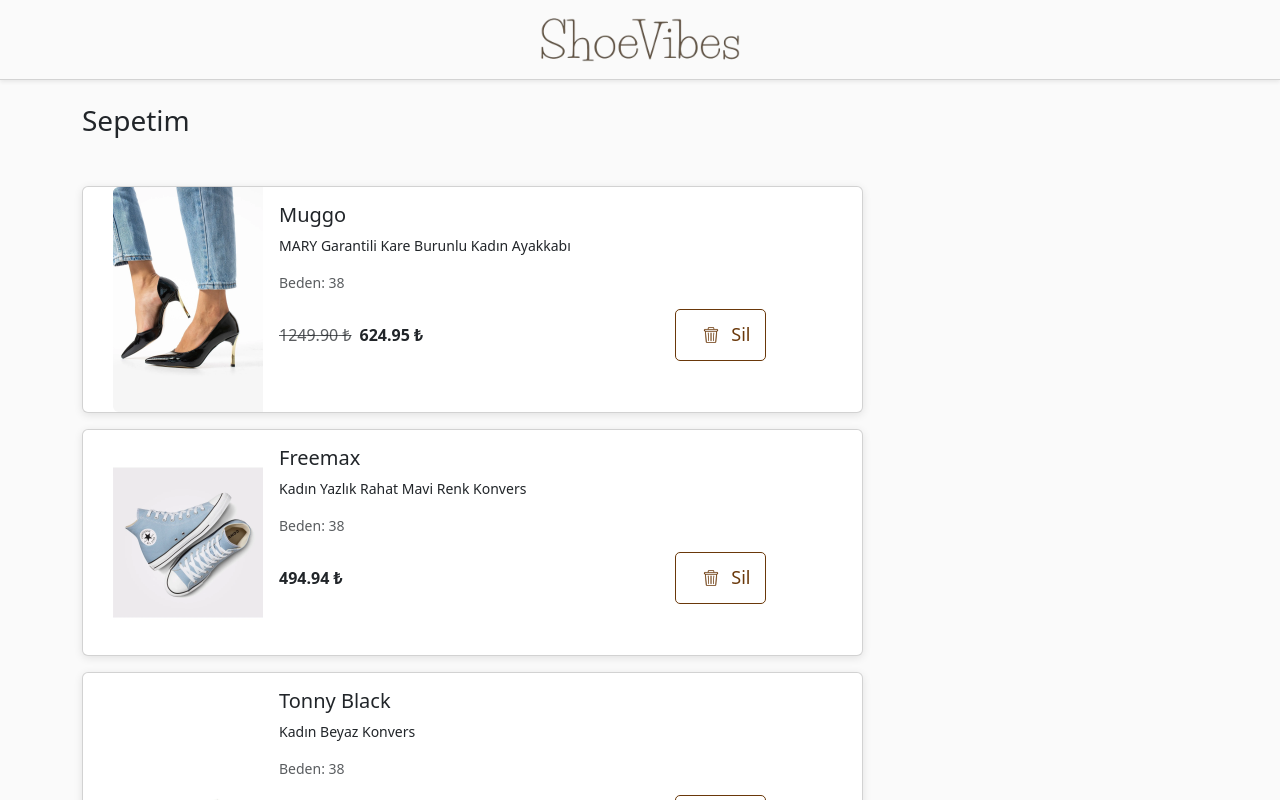
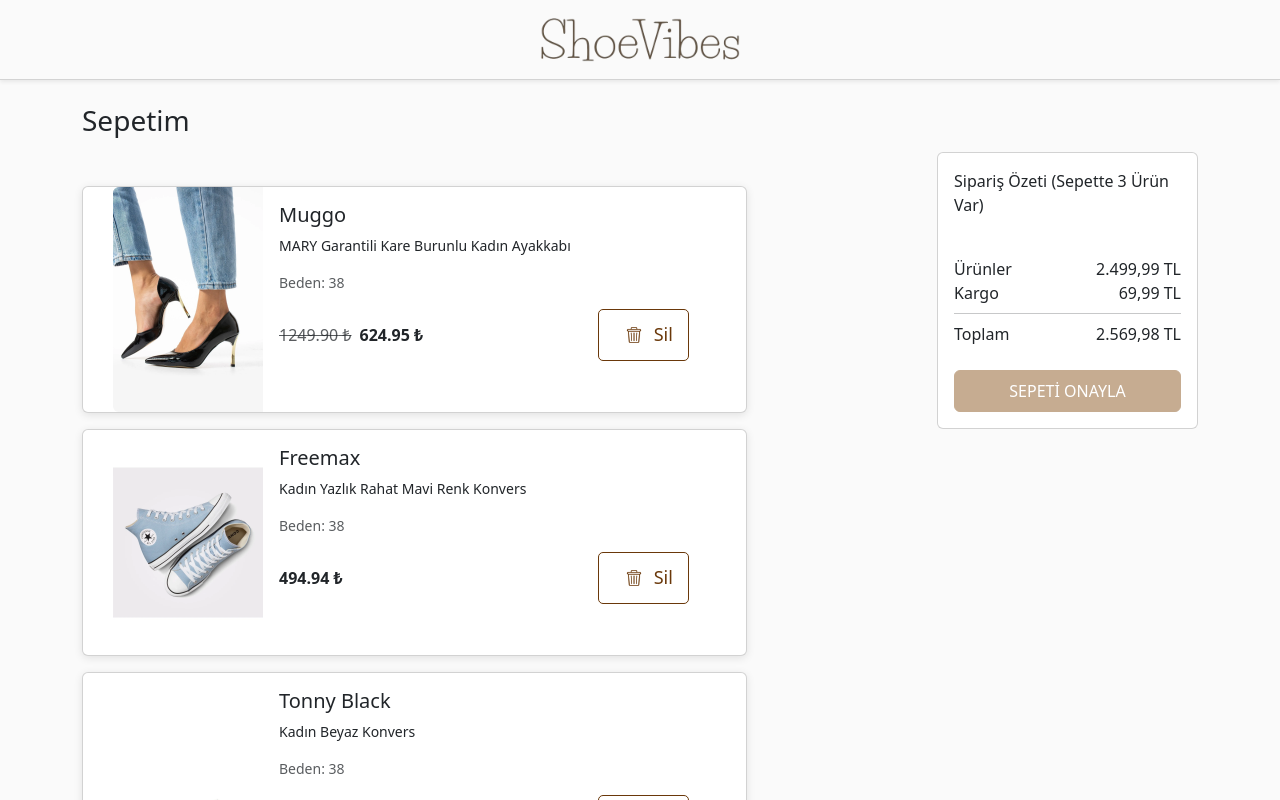
Before and after one commit to Ipekyurttas/ShoeVibes, a React (Vite) app: page /cart in a window 1280 px wide. Built offline with nearby package versions, Linux system fonts and the light colour scheme.

Commit message:
cart düzenlendi

```diff
--- a/src/CSS/Cart.css
+++ b/src/CSS/Cart.css
@@ -8,7 +8,7 @@
 }
 
 .item-list {
-  width: 70%;
+  width: 80%;
 }
 
 .card-img {
@@ -93,3 +93,13 @@
 .trash {
   width: 40px;
 }
+
+.card-onay {
+  background-color: #c6ac91;
+  border: 1px solid #c6ac91;
+}
+
+.card-onay:hover {
+  background-color: #6a380a;
+  border: 1px solid #6a380a;
+}
--- a/src/page/Cart.jsx
+++ b/src/page/Cart.jsx
@@ -56,14 +56,13 @@
         <>
             <UserHeader />
             <div className="container mt-4">
-
                 {/* Eğer sepet boşsa */}
                 {cartItems.length === 0 && (
                     <div>
                         <h2 className="text-center mb-4">Sepetim</h2>
                         <div className="empty-cart text-center">
                             <img src={cart} alt="Boş Sepet" style={{ width: "120px", height: "120px", marginBottom: "10px" }} />
-                            <p >Sepetinizde ürün bulunmamaktadır.</p>
+                            <p>Sepetinizde ürün bulunmamaktadır.</p>
                             <p><span className="s-text">ShoeVibes</span>’ da binlerce ürün ve model seni bekliyor</p>
                             <div className="d-flex justify-content-center mt-2">
                                 <Link to="/" className="btn mt-2 start-button">Alışverişe Başla</Link>
@@ -74,15 +73,9 @@
 
                 {/* Eğer ürün varsa */}
                 {cartItems.length > 0 && (
-                    <>
-                        {/* <div className="tabs d-flex justify-content-around my-4">
-                            <button className={`btn1 ${activeTab === 'onceEklenenler' ? 'btn-warning' : 'btn-outline-warning'}`} onClick={() => setActiveTab('onceEklenenler')}>Önceden Eklediklerim</button>
-                            <button className={`btn1 ${activeTab === 'favoriler' ? 'btn-outline-warning' : 'btn-outline-warning'}`} onClick={() => setActiveTab('favoriler')}>Favorilerim</button>
-                            <button className={`btn1 ${activeTab === 'sonGezdiklerim' ? 'btn-outline-warning' : 'btn-outline-warning'}`} onClick={() => setActiveTab('sonGezdiklerim')}>Son Gezdiklerim</button>
-                        </div> */}
-
+                    <div className="row">
+                        <div className="col-lg-9">
                             <h3 className="mb-5">Sepetim</h3>
-
                             <div className="item-list">
                                 {cartItems.map(item => (
                                     <div key={item.id} className="card mb-3">
@@ -100,8 +93,7 @@
                                                             {item.oldPrice && <span className="text-muted text-decoration-line-through me-2">{item.oldPrice.toFixed(2)} ₺</span>}
                                                             <span className="fw-bold">{item.price.toFixed(2)} ₺</span>
                                                         </div>
-                                                        <button className="btn2 " onClick={() => addToCart(item.id)}><img src={bin} className='trash'/>Sil</button>
-
+                                                        <button className="btn2 " onClick={() => addToCart(item.id)}><img src={bin} className='trash' />Sil</button>
                                                     </div>
                                                 </div>
                                             </div>
@@ -109,7 +101,36 @@
                                     </div>
                                 ))}
                             </div>
-                    </>
+                        </div>
+                        <div className="col-lg-3 mt-5">
+                            <div className="card p-3 mb-3" style={{ position: "sticky", top: "30px" }}>
+                                <p className="text-lg font-semibold">
+                                    Sipariş Özeti <span className="text-sm font-normal text-gray-500">(Sepette 3 Ürün Var)</span>
+                                </p>
+
+                                <div className="mt-4 space-y-2">
+                                    <div className="d-flex justify-content-between gap-3">
+                                        <span>Ürünler</span>
+                                        <span>2.499,99 TL</span>
+                                    </div>
+                                    <div className="d-flex justify-content-between gap-3">
+                                        <span>Kargo</span>
+                                        <span>69,99 TL</span>
+                                    </div>
+                                    <hr className="my-2" />
+                                    <div className="d-flex justify-content-between gap-3 text-orange-600 font-bold text-lg">
+                                        <span>Toplam</span>
+                                        <span>2.569,98 TL</span>
+                                    </div>
+                                </div>
+
+                                <button className="mt-4 w-full text-white font-semibold py-2 px-4 rounded card-onay">
+                                    SEPETİ ONAYLA
+                                </button>
+
+                            </div>
+                        </div>
+                    </div>
                 )}
             </div>
         </>
```
Lines whose indentation alone changed are shown as unchanged.
